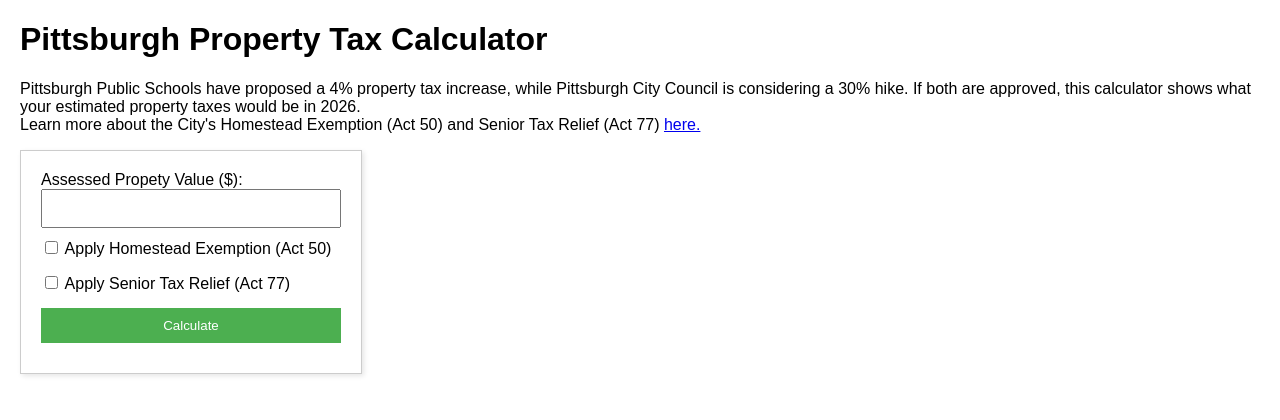
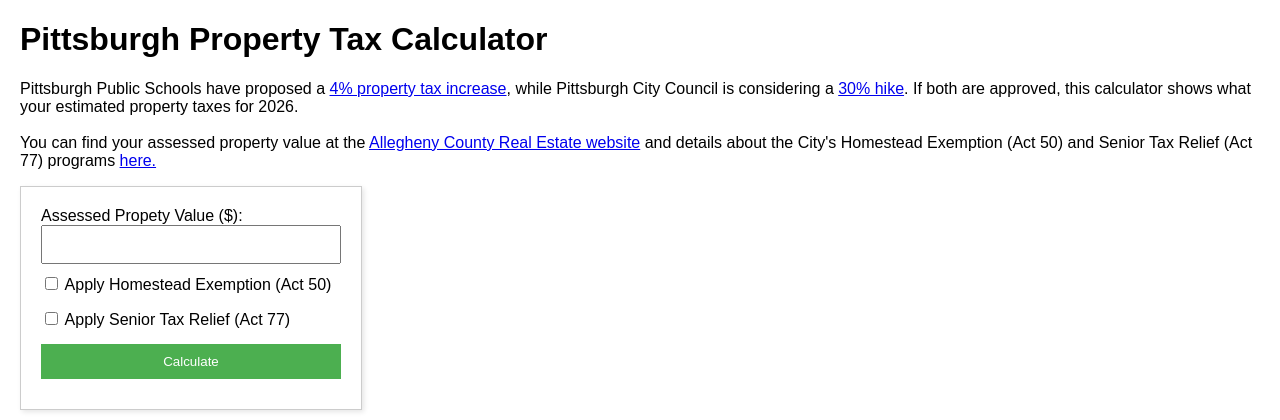
Before and after one commit to patrickcdoyle1/pgh-prop-calc, a Flask app: page / in a window 1280 px wide. Shown: the top 420 px of the page. Run offline with Flask 3, Linux system fonts and the light colour scheme.

Commit message:
fixing city_new and adding increase, cleaning up explanation

```diff
--- a/app.py
+++ b/app.py
@@ -30,6 +30,7 @@ def calculator():
     city_new = None
     schools_new = None
     total_new = None
+    increase = None
     error = None
 
     # Initialize homestead_status to hold the selected value for template persistence
@@ -83,9 +84,10 @@ def calculator():
             schools = school_value * 0.01025
             total = city + parks + library + schools
 
-            city_new = taxable_value * 0.001048
+            city_new = taxable_value * 0.01048
             schools_new = school_value * 0.01066
             total_new = city_new + parks + library + schools_new
+            increase = total_new - total
 
 
         except ValueError:
@@ -103,6 +105,7 @@ def calculator():
                            city_new=city_new,
                            schools_new=schools_new,
                            total_new=total_new,
+                           increase=increase,
                            error=error,
                            homestead_status=homestead_status,
                            senior_status=senior_status)
--- a/templates/calculator.html
+++ b/templates/calculator.html
@@ -18,10 +18,13 @@
 
     <h1>Pittsburgh Property Tax Calculator</h1>
     <p>
-        Pittsburgh Public Schools have proposed a 4% property tax increase, while Pittsburgh City Council is
-        considering a 30% hike. If both are approved, this calculator shows what your estimated property taxes would be in 2026.
+        Pittsburgh Public Schools have proposed a <a href="https://www.wesa.fm/education/2025-12-02/pps-revised-2026-budget-cyber-charter-reform" target="_blank">4% property tax increase</a>,
+        while Pittsburgh City Council is considering a <a href="https://www.wesa.fm/politics-government/2025-12-08/pittsburgh-council-property-tax-increase" target="_blank">30% hike</a>.
+        If both are approved, this calculator shows what your estimated property taxes for 2026.
     <br>
-        Learn more about the City's Homestead Exemption (Act 50) and Senior Tax Relief (Act 77)
+    <br>
+        You can find your assessed property value at the <a href="https://realestate.alleghenycounty.us" target="_blank">Allegheny County Real Estate website</a> and
+        details about the City's Homestead Exemption (Act 50) and Senior Tax Relief (Act 77) programs
 <a href="https://www.pittsburghpa.gov/City-Government/Finance-Budget/Taxes/Tax-FAQs" target="_blank">here.</a>
 
 
@@ -62,18 +65,20 @@
         {% elif city is not none %}
             <div class="city">
                 <p><strong>Estimated 2025 Property Taxes:</strong></p>
-                <p>City tax:${{ "%.2f"|format(city) }}</p>
+                <p>City tax: ${{ "%.2f"|format(city) }}</p>
                 <p>Parks tax: ${{ "%.2f"|format(parks) }}</p>
                 <p>Library tax: ${{ "%.2f"|format(library) }}</p>
                 <p>Schools tax: ${{ "%.2f"|format(schools) }}</p>
                 <p>Total: ${{ "%.2f"|format(total) }}</p>
                 <br>
                 <p><strong>Estimated 2026 Property Taxes:</strong></p>
-                <p>City tax:${{ "%.2f"|format(city_new) }}</p>
+                <p>City tax: ${{ "%.2f"|format(city_new) }}</p>
                 <p>Parks tax: ${{ "%.2f"|format(parks) }}</p>
                 <p>Library tax: ${{ "%.2f"|format(library) }}</p>
                 <p>Schools tax: ${{ "%.2f"|format(schools_new) }}</p>
                 <p>Total: ${{ "%.2f"|format(total_new) }}</p>
+                <br>
+                <p><strong>Total increase</strong>: ${{ "%.2f"|format(increase) }}</p>
             </div>
         {% endif %}
     </div>
```
